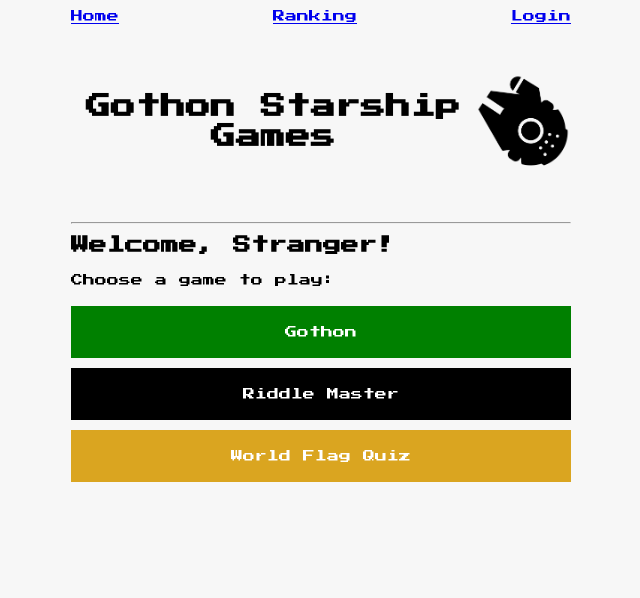
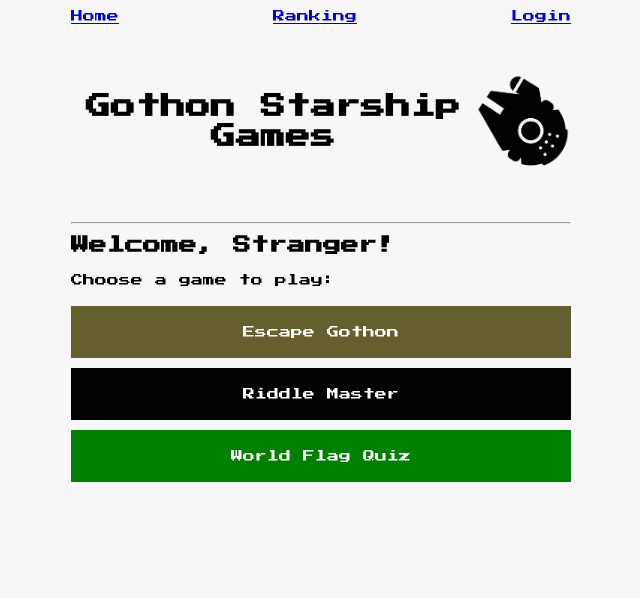
Before and after one commit to wmeira/gothongames, a Flask app: page / in a window 1280 px wide. Shown: the top 598 px of the page, without its empty margins (319-959 px from the left). Run offline with Flask 2, Linux system fonts and the light colour scheme; some libraries are stand-ins or nearby versions.

Commit message:
Included screen images of the project

```diff
--- a/app/static/css/global.css
+++ b/app/static/css/global.css
@@ -34,6 +34,10 @@ button {
     margin-top: 10px;
     justify-content: space-between;
 }
+
+/* .nav-bar a:link {
+    text-decoration: none;
+} */
 
 .header {
     display: flex;
--- a/app/static/css/index.css
+++ b/app/static/css/index.css
@@ -24,7 +24,7 @@
 
 .welcome-container a.gothon:link,
 .welcome-container a.gothon:visited {
-    background-color: green;
+    background-color: rgb(100, 95, 47);
     color: white;
 }
 
@@ -41,6 +41,6 @@
 
 .welcome-container a.worldflagquiz:link,
 .welcome-container a.worldflagquiz:visited {
-    background-color: goldenrod;
+    background-color: green;
     color: white;
 }
--- a/app/templates/index.html
+++ b/app/templates/index.html
@@ -13,7 +13,7 @@
     {% endif %}
 
     <p>Choose a game to play:</p>
-    <a class="gothon" href="{{ url_for('game.play', name='gothon') }}">Gothon</a>
+    <a class="gothon" href="{{ url_for('game.play', name='gothon') }}">Escape Gothon</a>
     <a class="riddlemaster" href="{{ url_for('game.play', name='riddlemaster') }}">Riddle Master</a>
     <a class="worldflagquiz" href="{{ url_for('game.play', name='worldflagquiz') }}">World Flag Quiz</a>
 </div>
```
Also changed, not shown: README.md, screens/404.png (added), screens/gameover.png (added), screens/gothon_first_room.png (added), screens/homepage.png (added), screens/login.png (added), screens/ranking.png (added), screens/riddlemaster_first_room.png (added), screens/signup.png (added), screens/worldflagquiz_first_room.png (added).
